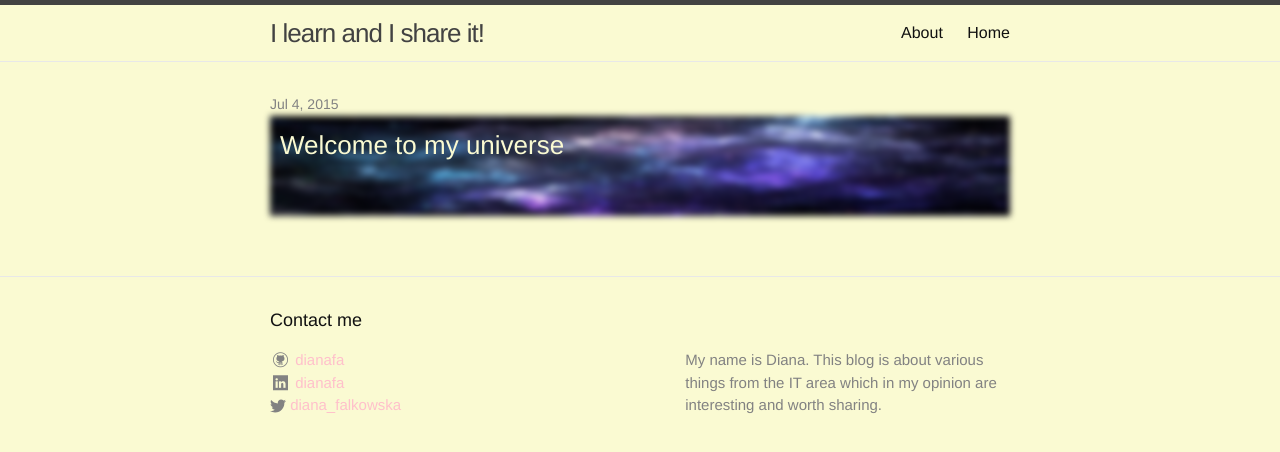
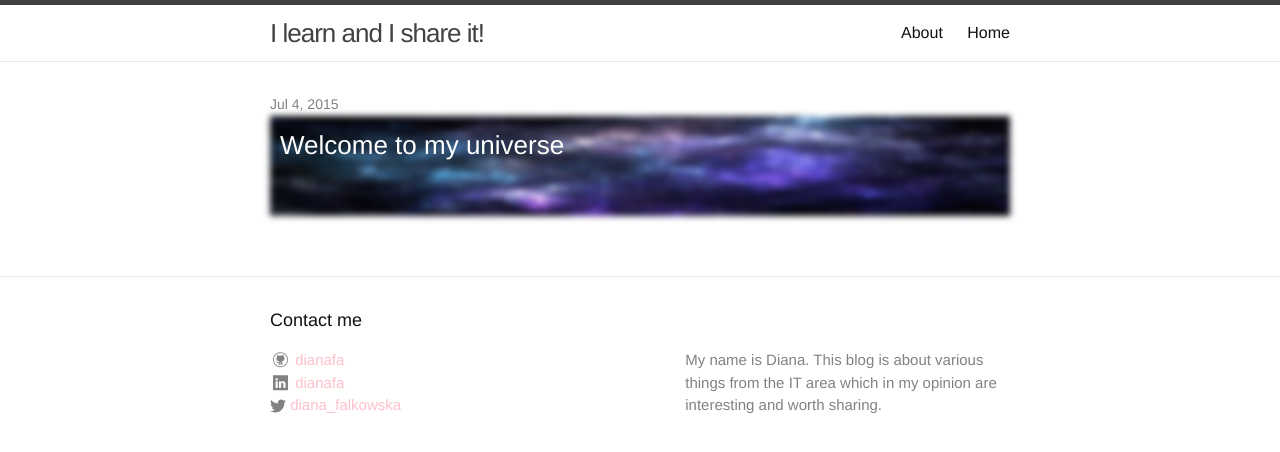
Before and after one commit to dianafa/dianafa.github.io, a Jekyll site: the page built from blog/index.html, in a window 1280 px wide. Shown: the top 452 px of the page. Built offline with Jekyll 4.4.1, drawn with Linux system fonts in a browser that asks for light colours.

Commit message:
white bg

```diff
--- a/css/main.scss
+++ b/css/main.scss
@@ -12,7 +12,7 @@ $base-line-height: 1.5;
 $spacing-unit:     30px;
 
 $text-color:       #111;
-$background-color: #FAFAD2;
+$background-color: white;
 $brand-color:      pink;
 
 $grey-color:       #828282;
```
